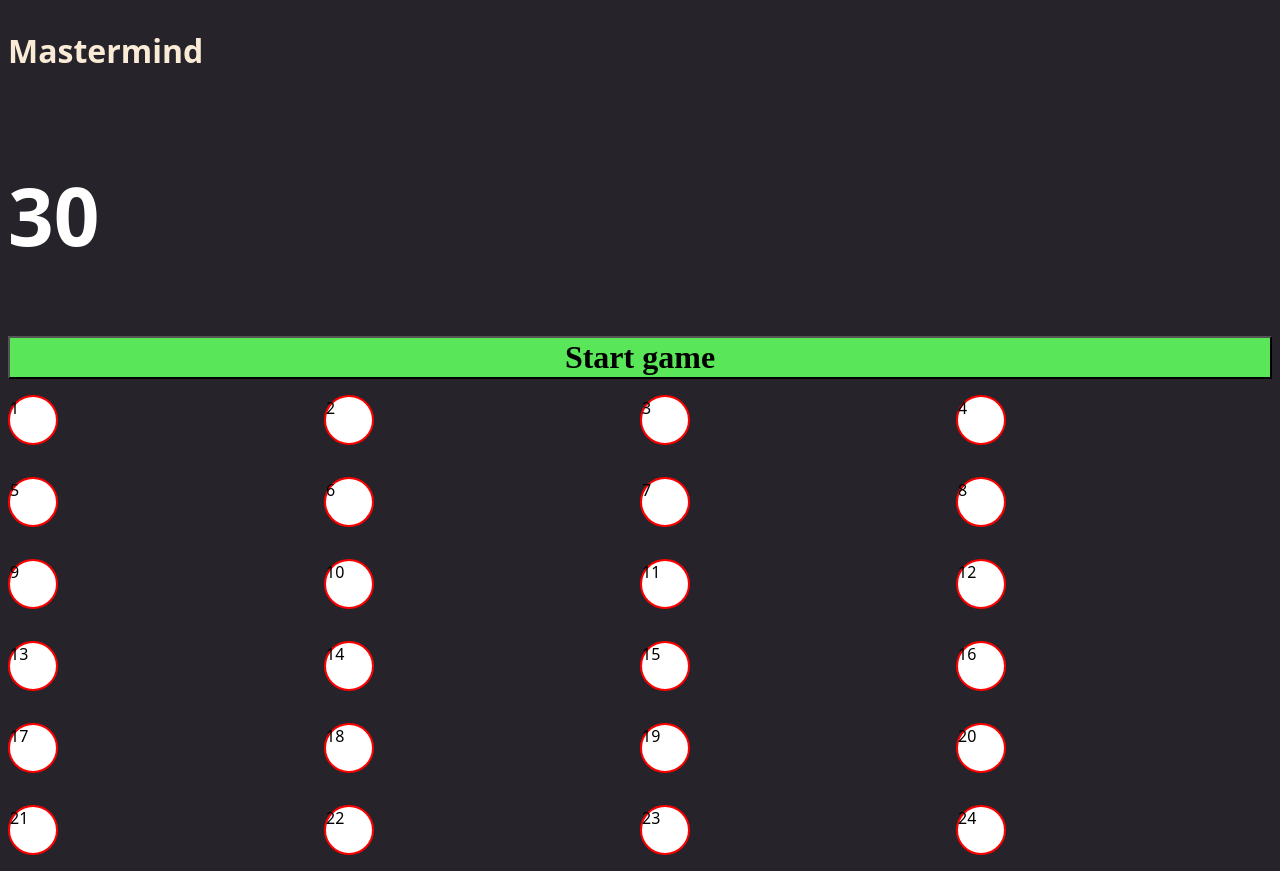
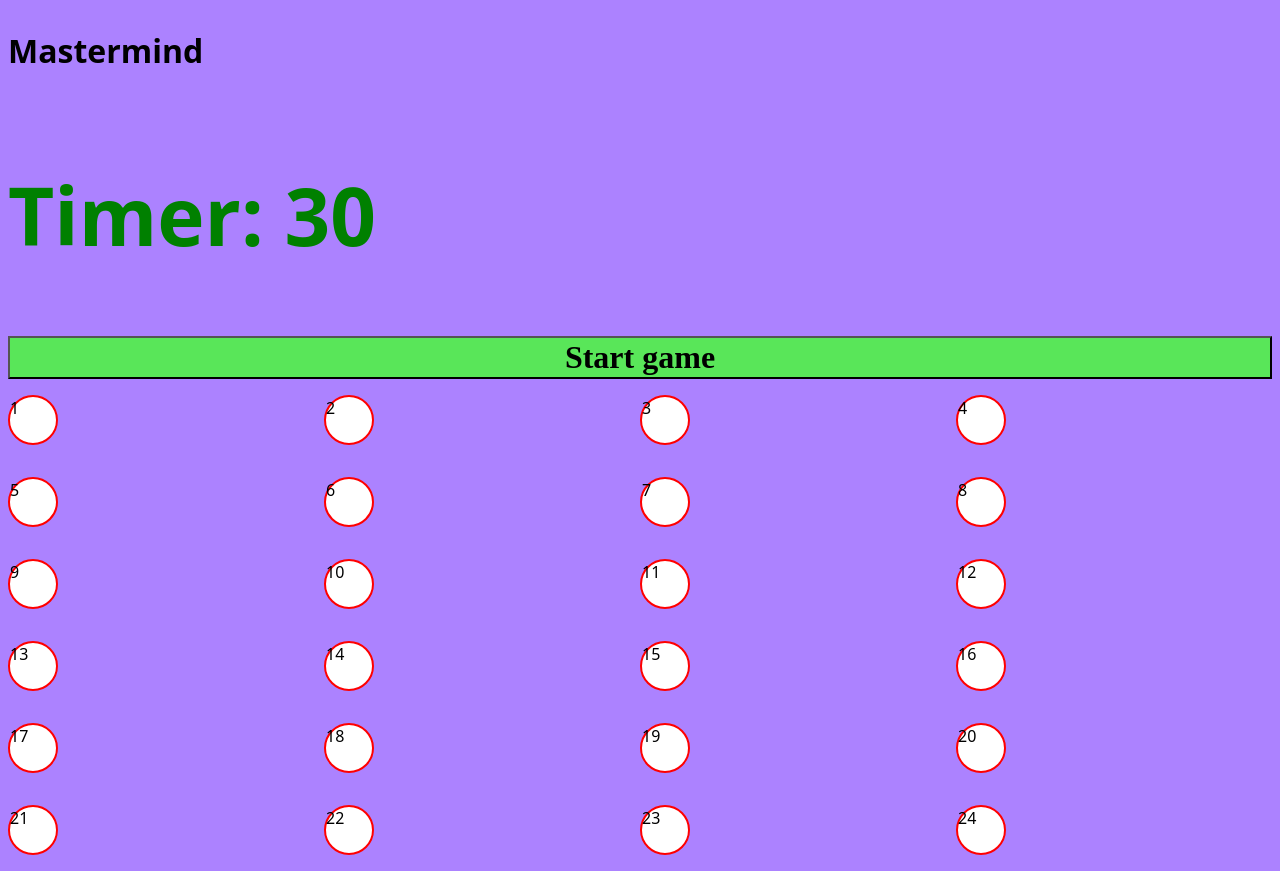
Before and after one commit to indiano881/vue-mastermind, a plain HTML site: page index.html in a window 1280 px wide. Drawn offline with nearby package versions, Linux system fonts and the light colour scheme; a web font is replaced by a local one.

Commit message:
timer color changes according to time left

```diff
--- a/app.js
+++ b/app.js
@@ -20,6 +20,17 @@ const app = Vue.createApp({
         stopTime() {
             clearInterval(this.timer); // optional method to stop the timer
         }
+    },
+    computed: {
+        timerColorClass() {
+            if (this.seconds > 15) {
+                return 'green';
+            } else if (this.seconds >= 6) {
+                return 'yellow';
+            } else {
+                return 'red';
+            }
+        }
     }
 })
 
--- a/index.html
+++ b/index.html
@@ -15,11 +15,9 @@
     <link href="https://fonts.googleapis.com/css2?family=DynaPuff:wght@400..700&family=Josefin+Sans:ital,wght@0,100..700;1,100..700&family=Single+Day&display=swap" rel="stylesheet">
 </head>
 <body id="app">
-    <h1> {{title}}</h1>
-
-    <h2>{{seconds}}</h2>
-
-    <button @click="startTime">{{messageBtn}}</button>
+    <h1>{{ title }}</h1>
+    <h2 :class="timerColorClass">Timer: {{ seconds }}</h2>
+    <button @click="startTime">{{ messageBtn }}</button>
 
     <div class="container">
         <p v-for="item in 24" :key="item" class="ball"> {{item}}</p>
--- a/style.css
+++ b/style.css
@@ -20,22 +20,22 @@ body {
     flex-direction: column;
     font-family: "DynaPuff", system-ui;
     height: 100%;
-    background-color: #26242a;
+    background-color: #AC82FF;
 }
 
 h1 {
     color: #C24D71;
 
-    color: antiquewhite;
+    color: black;
 }
 
 .dyna {
     font-family: "DynaPuff";
-    color: antiquewhite;
+    color: black;
 }
 
 h2 {
-    color: white;
+    color: rgb(89, 230, 89);
     font-size: 5rem;
 
 }
@@ -62,3 +62,15 @@ button {
     font-size: 2rem;
     font-weight: bolder;
 }
+
+.green {
+    color: green;
+}
+
+.yellow {
+    color: yellow;
+}
+
+.red {
+    color: red;
+}
```
